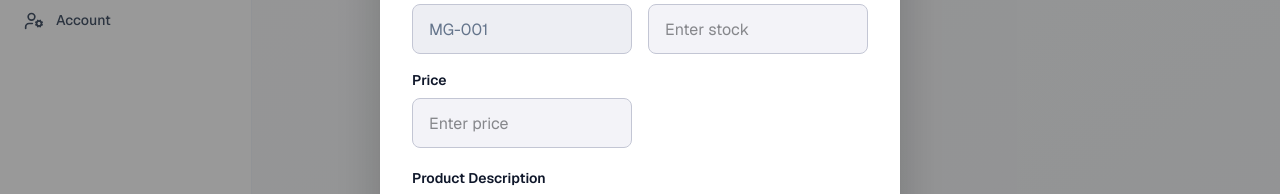
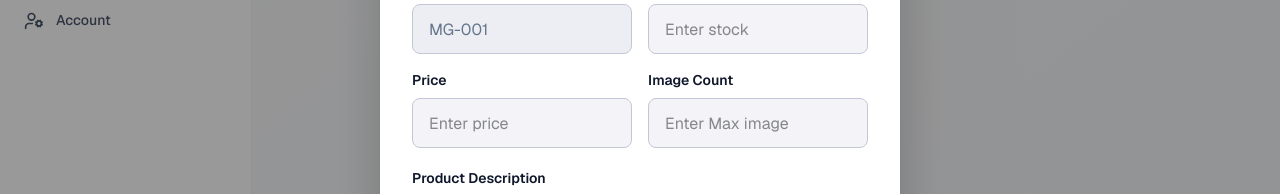
Before and after one commit to Neon-Labz/fridge-magnet-frame-frontend, a Next.js app: page /dashboard/products/create in a window 1280 px wide. Shown: the part 291-485 px from the top of the page. Built offline with nearby package versions, Linux system fonts and the light colour scheme; no server answers; sample sign-in values are in the browser's storage.

Commit message:
add image count field

```diff
--- a/src/app/(dashboard)/dashboard/products/page.tsx
+++ b/src/app/(dashboard)/dashboard/products/page.tsx
@@ -127,6 +127,8 @@ export default function ProductsPage() {
       data.append('status', getProductStatus(formData.stock));
 
       data.append('price', String(formData.price));
+      data.append('imagecount', String(formData.imagecount));
+
 
       if (formData.primaryImage) {
         data.append('primaryImage', formData.primaryImage);
@@ -178,6 +180,7 @@ export default function ProductsPage() {
       data.append('productId', formData.productId);
       data.append('stock', String(formData.stock));
       data.append('price', String(formData.price));
+      data.append('imagecount', String(formData.imagecount));
       data.append('description', formData.description);
       data.append('status', getProductStatus(formData.stock));
 
--- a/src/components/dashboard/products/AddProductModal.tsx
+++ b/src/components/dashboard/products/AddProductModal.tsx
@@ -19,6 +19,7 @@ const EMPTY: ProductFormData = {
   category: 'Wooden Frames',
   stock: 0,
   price: 0,
+  imagecount:0,
   description: '',
   personalization: false,
   primaryImage: null,
@@ -27,7 +28,7 @@ const EMPTY: ProductFormData = {
 
 const MAX_GALLERY = 5;
 
-type FieldErrors = Partial<Record<'name' | 'productId' | 'description' | 'price' | 'primaryImage', string>>;
+type FieldErrors = Partial<Record<'name' | 'productId' | 'description' | 'price' | 'primaryImage' | 'imagecount', string>>;
 
 export default function AddProductModal({
   isOpen,
@@ -55,6 +56,7 @@ export default function AddProductModal({
         category: editingProduct.series ?? 'Wooden Frames',
         stock: Number(editingProduct.stockCount ?? 0),
         price: Number(editingProduct.price ?? 0),
+        imagecount:Number(editingProduct.imagecount ?? 0),
         description: editingProduct.description ?? '',
         personalization: false,
         primaryImage: null,
@@ -119,7 +121,9 @@ export default function AddProductModal({
     outline: 'none',
   };
 
-  const handleChange = (e: ChangeEvent<HTMLInputElement | HTMLTextAreaElement | HTMLSelectElement>) => {
+  const handleChange = (
+  e: ChangeEvent<HTMLInputElement | HTMLTextAreaElement | HTMLSelectElement>
+) => {
   const { name, value } = e.target;
 
   if (name in fieldErrors) {
@@ -128,7 +132,12 @@ export default function AddProductModal({
 
   setForm(prev => ({
     ...prev,
-      [name]: name === 'stock' || name === 'price' ? parseFloat(value) || 0 : value,
+    [name]:
+      name === 'stock' ||
+      name === 'price' ||
+      name === 'imagecount'
+        ? Number(value) || 0
+        : value,
   }));
 };
 
@@ -199,6 +208,7 @@ export default function AddProductModal({
       errors.price = 'Price is required.';
     }
 
+
     if (!form.primaryImage && !editingProduct?.primaryImageUrl) {
       errors.primaryImage = 'Primary image is required.';
     }
@@ -215,6 +225,7 @@ export default function AddProductModal({
         ...form,
         price: Number(form.price) || 0,
         stock: Number(form.stock) || 0,
+        imagecount:Number(form.imagecount) || 0,
         personalization: false,
         personalizationEnabled: false,
         personalizationOptions: [],
@@ -293,7 +304,18 @@ export default function AddProductModal({
 
             <div className="space-y-2">
               <label className="block text-sm font-semibold">Stock</label>
-              <input type="number" name="stock" value={form.stock === 0 ? '' : form.stock} placeholder="Enter stock" onChange={handleChange} onWheel={handleNumberWheel} onKeyDown={handleNumberKeyDown} min={0} step={1} inputMode="numeric" style={inputStyle} />
+              <input
+              type="number"
+              name="stock"
+              value={form.stock === 0 ? '' : form.stock}
+              placeholder="Enter stock"
+              onChange={handleChange}
+              onWheel={handleNumberWheel}
+              onKeyDown={handleNumberKeyDown}
+              min={0}
+              step={1}
+              inputMode="numeric"
+              style={inputStyle} />
             </div>
 
             <div className="space-y-2">
@@ -307,11 +329,29 @@ export default function AddProductModal({
                 onWheel={handleNumberWheel}
                 onKeyDown={handleNumberKeyDown}
                 min={0}
-                step="0.01"
+                step="1"
                 inputMode="decimal"
                 style={{ ...inputStyle, border: fieldErrors.price ? '1px solid #BC0000' : inputStyle.border }}
               />
               {fieldErrors.price && <p className="text-xs font-semibold text-red-700">{fieldErrors.price}</p>}
+            </div>
+
+             <div className="space-y-2">
+              <label className="block text-sm font-semibold">Image Count</label>
+              <input
+                type="number"
+                name="imagecount"
+                value={form.imagecount === 0 ? '' : form.imagecount}
+                placeholder="Enter Max image"
+                onChange={handleChange}
+                onWheel={handleNumberWheel}
+                onKeyDown={handleNumberKeyDown}
+                min={0}
+                step="0.01"
+                inputMode="numeric"
+                style={{ ...inputStyle, border: fieldErrors.imagecount ? '1px solid #BC0000' : inputStyle.border }}
+              />
+              {fieldErrors.imagecount && <p className="text-xs font-semibold text-red-700">{fieldErrors.price}</p>}
             </div>
           </div>
 
--- a/src/components/dashboard/products/ProductTable.tsx
+++ b/src/components/dashboard/products/ProductTable.tsx
@@ -16,11 +16,18 @@ export default function ProductTable({ products, onDelete, onView, onEdit }: Pro
       <table className="w-full border-collapse">
         <thead>
           <tr className="bg-slate-100" style={{ borderBottom: '2px solid #F1F5F9' }}>
-            {['Product ID', 'Product Details', 'Price', 'Stock Status', 'Actions'].map((h, i) => (
-              <th key={h} className="py-5 text-sm font-semibold uppercase" style={{
+              {[
+                'Product ID',
+                'Product Details',
+                'Price',
+                'Image Count',
+                'Stock Status',
+                'Actions',
+              ].map((h, i) => (
+               <th key={h} className="py-5 text-sm font-semibold uppercase" style={{
                 paddingLeft: 32,
                 paddingRight: i === 4 ? 32 : 0,
-                textAlign: i === 4 ? 'right' : 'left',
+                textAlign: i === 3 ? 'center' : i === 4 ? 'right' : 'left',
                 color: '#002B73',
                 letterSpacing: '0.07em',
                 borderBottom: '2px solid #F1F5F9',
@@ -52,6 +59,13 @@ export default function ProductTable({ products, onDelete, onView, onEdit }: Pro
 
               <td className="pl-8 text-base font-bold" style={{ color: '#1A1C1F', whiteSpace: 'nowrap' }}>
                 LKR {Number(product.price ?? 0).toFixed(2)}
+              </td>
+
+              <td
+                className="text-center text-base font-semibold"
+                style={{ color: '#1A1C1F', whiteSpace: 'nowrap' }}
+              >
+                {product.imagecount ?? 0}
               </td>
 
               <td className="pl-8">
--- a/src/hooks/useProducts.ts
+++ b/src/hooks/useProducts.ts
@@ -17,6 +17,7 @@ type ApiProduct = {
   category?: string;
   price?: number;
   stock?: number;
+  imagecount?: number;   // <-- ADD THIS
   status?: string;
   primaryImage?: ApiImage | null;
   galleryImages?: ApiImage[];
@@ -39,6 +40,7 @@ const mapProduct = (product: ApiProduct): Product => {
     name: product.productName || 'Untitled product',
     series: product.category?.trim() || '',
     price: Number(product.price ?? 0),
+    imagecount: Number(product.imagecount ?? 0), // <-- ADD THIS
     stockCount,
     stockStatus: toStockStatus(product.status, stockCount),
     gradient: 'from-slate-100 to-slate-300',
--- a/src/types/product.ts
+++ b/src/types/product.ts
@@ -11,6 +11,7 @@ export interface Product {
   name: string;
   series: string;
   price: number;
+  imagecount:number;
   stockCount: number;
   stockStatus: StockStatus;
   gradient: string;
@@ -36,6 +37,7 @@ export interface ProductFormData {
   category: string;
   stock: number;
   price: number;
+  imagecount:number;
   description: string;
   personalization: boolean;
   personalizationEnabled?: boolean;
--- a/src/types/shopProduct.ts
+++ b/src/types/shopProduct.ts
@@ -15,6 +15,7 @@ export interface ShopProduct {
   productId?: string;
   productName?: string;
   price?: number | string;
+  imagecount?:number;
   description?: string;
   status?: string;
   stock?: number | string;
```
Lines whose indentation alone changed are shown as unchanged.
